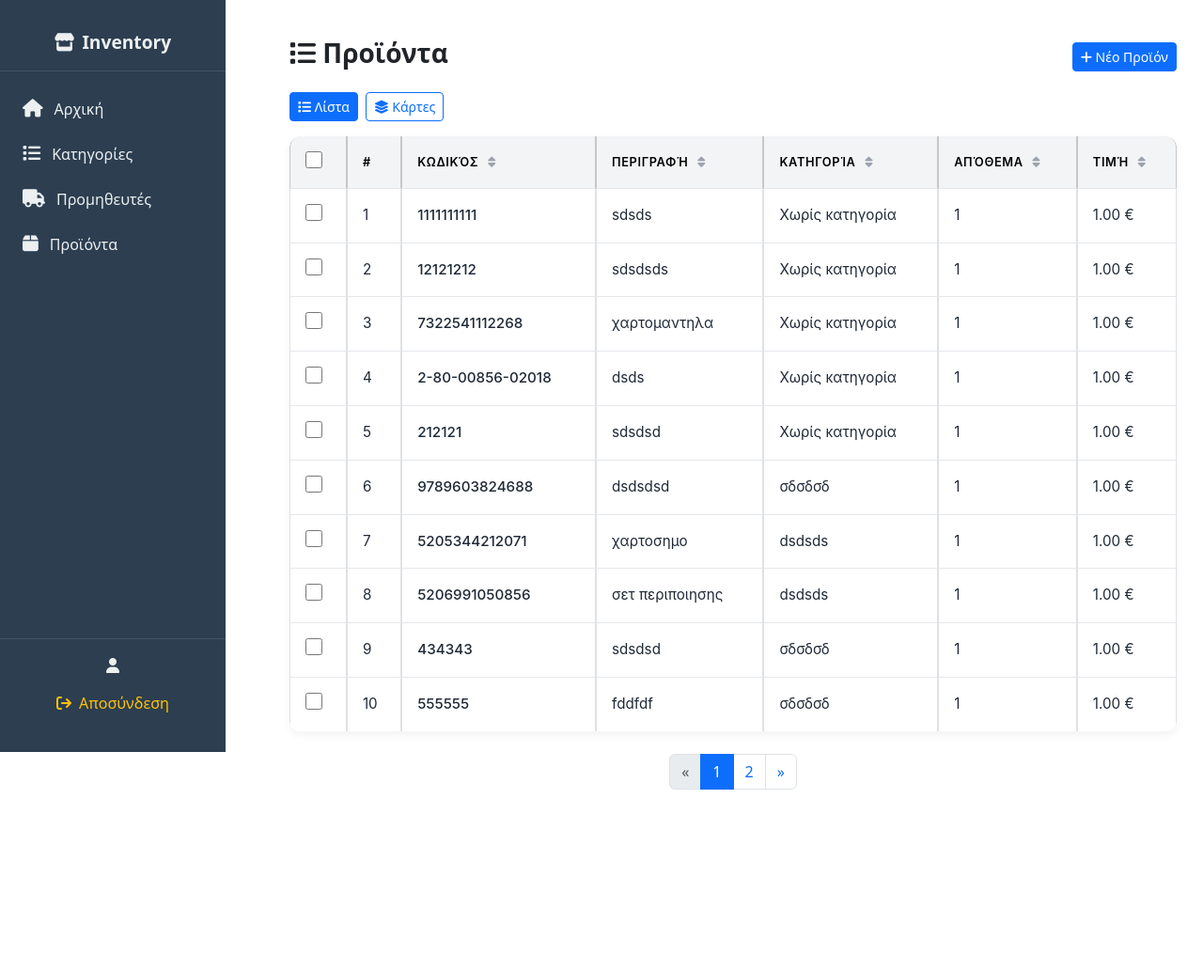
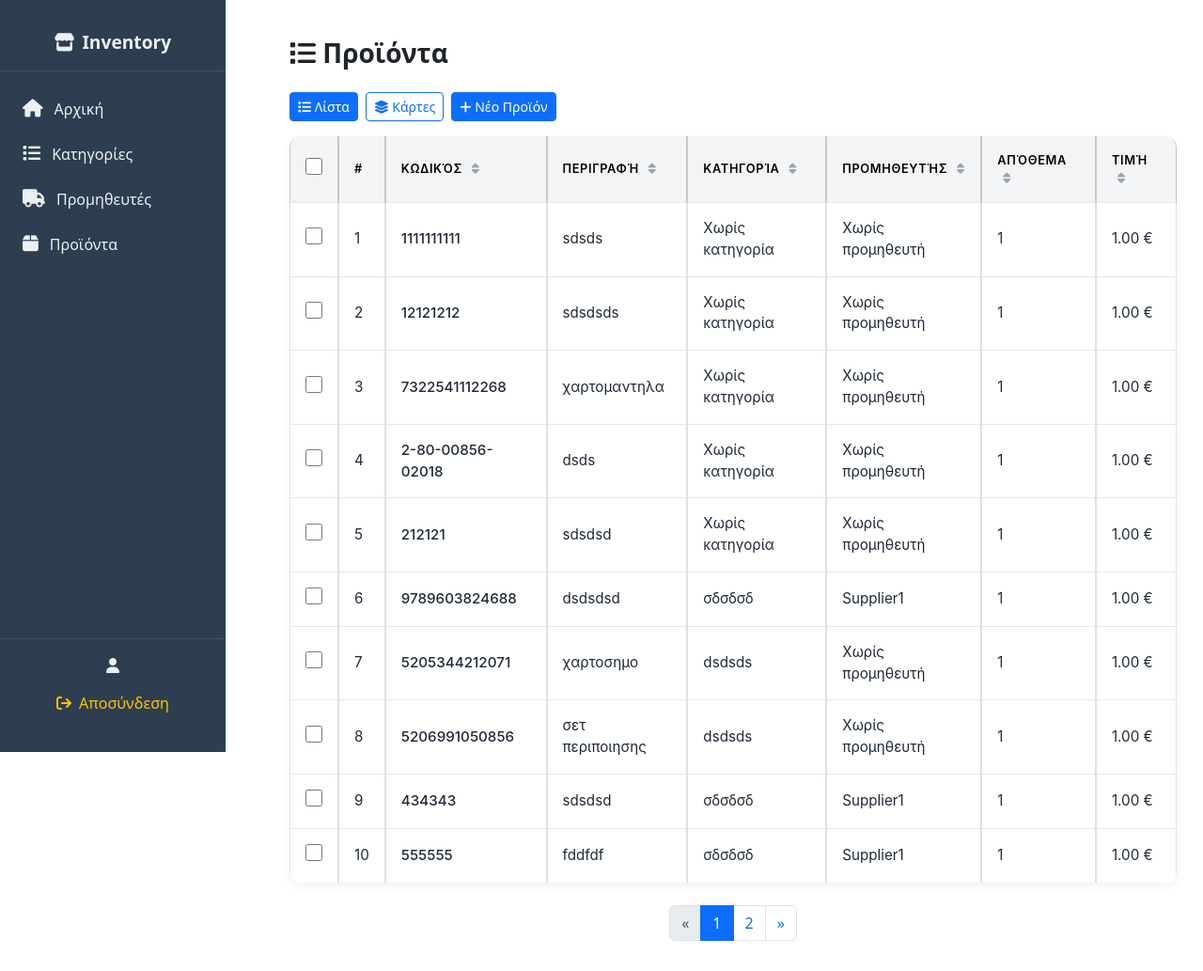
Before and after one commit to Dimitrios-Mourtzilas1999/Barcode-Scanner, a Flask app: page /product/products/list in a window 1280 px wide. Shown: the whole page at 94% size. Before the commit the page ends 840 px from the top, so only its background shows below. Run offline with Flask 3, Linux system fonts and the light colour scheme; data comes from the database, SQL or seed files in the repository; parts of the project's set-up code (start-up, migrations or seed data) failed here and were passed over; some libraries are stand-ins or nearby versions.

Commit message:
fixed bugs

```diff
--- a/product/forms.py
+++ b/product/forms.py
@@ -13,10 +13,12 @@ class ProductRegistrationForm(FlaskForm):
     stock = IntegerField("Ποσοτητα", validators=[DataRequired()])
     image = FileField("Αρχείο εικκόνας", validators=[FileAllowed(["jpg", "png"])])
     categories = SelectField(
-        "Κατηγορία", choices=get_categories, validators=[DataRequired()]
+        "Κατηγορία", choices=get_categories,
+        coerce=lambda x: None if x in ("", "None", None) else int(x)
     )
     suppliers = SelectField(
-        "Προμηθευτής", choices=get_suppliers, validators=[DataRequired()]
+        "Προμηθευτής", choices=get_suppliers,
+        coerce=lambda x: None if x in ("", "None", None) else int(x)
     )
     submit = SubmitField("Καταχώρηση προϊόντος")
 
--- a/product/routes.py
+++ b/product/routes.py
@@ -87,7 +87,6 @@ def register_product():
         try:
             category = request.form.get("categories")
             print(f"Cat id {cat_id}")
-            supplier_id = request.form.get("suppliers")
             product = Product(
                 barcode=form.barcode.data,
                 desc=form.desc.data,
@@ -96,7 +95,7 @@ def register_product():
                 date_created=datetime.datetime.now(),
                 image=image_filename if image_filename else None,
                 cat_id=category if category else None,
-                supplier_id=supplier_id if supplier_id else None,
+                supplier_id=form.suppliers.data if form.suppliers.data else None,
             )
             db.session.add(product)
             db.session.commit()
--- a/product/templates/products.html
+++ b/product/templates/products.html
@@ -21,9 +21,7 @@
     <div class="d-flex justify-content-between align-items-center mt-4 mb-3">
       <h3 class="fw-bold"><i class="fa-solid fa-list"></i> Προϊόντα</h3>
       <div class="d-flex gap-2">
-        <a href="{{ url_for('product.register_product') }}" class="btn btn-primary btn-sm">
-          <i class="fa-solid fa-plus"></i> Νέο Προϊόν
-        </a>
+
       </div>
     </div>
 
@@ -38,6 +36,11 @@
          class="btn btn-sm {% if current_view=='cards' %}btn-primary{% else %}btn-outline-primary{% endif %}" id="btnProductCard">
         <i class="fa-solid fa-layer-group"></i> Κάρτες
       </a>
+
+        <a href="{{ url_for('product.register_product') }}" class="btn btn-primary btn-sm">
+          <i class="fa-solid fa-plus"></i> Νέο Προϊόν
+        </a>
+
       <button class="btn btn-sm btn-outline-danger" id="btnProductDelete">
         <i class="fa-solid fa-trash"></i> Διαραφή Επιλεγμένων
       </button>
--- a/product/templates/snippets/product_list.html
+++ b/product/templates/snippets/product_list.html
@@ -11,6 +11,11 @@
 
 {%block content %}
 
+  {%if products|length == 0 %}
+    <div class="text-center mt-5">
+      <h5 class="text-muted">Δεν υπάρχουν προϊόντα.</h5>
+    </div>
+  {%else%}
   <table class="table table-hover table-bordered align-middle products-table">
     <thead class="table-light">
       <tr>
@@ -19,6 +24,7 @@
         <th scope="col" data-sort="barcode">Κωδικός <i class="fa-solid fa-sort"></i></th>
         <th scope="col" data-sort="desc">Περιγραφή <i class="fa-solid fa-sort"></i></th>
         <th scope="col" data-sort="category">Κατηγορία <i class="fa-solid fa-sort"></i></th>
+        <th scope="col" data-sort="supplier">Προμηθευτής <i class="fa-solid fa-sort"></i></th>
         <th scope="col" data-sort="stock">Απόθεμα <i class="fa-solid fa-sort"></i></th>
         <th scope="col" data-sort="price">Τιμή <i class="fa-solid fa-sort"></i></th>
       </tr>
@@ -35,12 +41,14 @@
         </td>
         <td>{{ product.desc }}</td>
         <td>{{ product.category.cat_type if product.category else 'Χωρίς κατηγορία' }}</td>
+        <td>{{ product.supplier.name if product.supplier else 'Χωρίς προμηθευτή' }}</td>
         <td>{{ product.stock }}</td>
         <td>{{ "%.2f"|format(product.price) }} €</td>
       </tr>
       {% endfor %}
     </tbody>
   </table>
+  {%endif%}
   {%include 'pagination.html'%}
 
 {%endblock%}
--- a/utils/helper.py
+++ b/utils/helper.py
@@ -30,5 +30,7 @@ def get_categories():
 
 
 def get_suppliers():
+    empty_option = [(None, "Επιλέξτε προμηθευτή")]
     suppliers = Supplier.query.all()
-    return [(supplier.id, supplier.name) for supplier in suppliers]
+    suppliers = empty_option + [(supplier.id, supplier.name) for supplier in suppliers]
+    return suppliers
```
Also changed, not shown: static/qrcodes/1111.png (added), static/qrcodes/2323232323232.png (added), static/qrcodes/5206991050856.png (added), static/uploads/617096640_1408203774103475_5400639559967552774_n.jpg (added).
